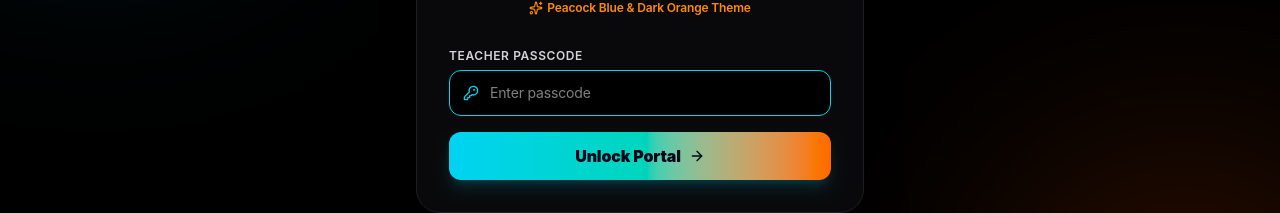
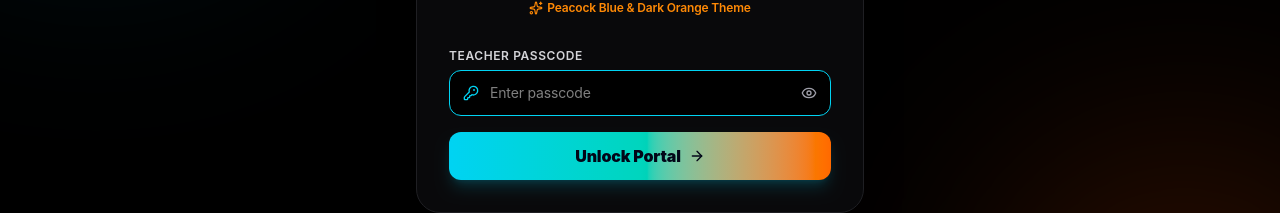
Before and after one commit to adithyajs22/Tuition-management, a React (Vite) app: page / in a window 1280 px wide. Shown: the part 368-581 px from the top of the page. Built offline with nearby package versions, Linux system fonts and the light colour scheme.

Commit message:
Update teacher passcode handling

```diff
--- a/src/components/TeacherLogin.jsx
+++ b/src/components/TeacherLogin.jsx
@@ -1,11 +1,14 @@
 import React, { useState } from 'react';
 import { useTeacherPortal } from '../context/TeacherPortalContext';
-import { GraduationCap, ArrowRight, KeyRound, Sparkles } from 'lucide-react';
+import { GraduationCap, ArrowRight, KeyRound, Sparkles, Eye, EyeOff } from 'lucide-react';
+
+const envPasscode = import.meta.env.VITE_PASSCODE || 'tuition1';
 
 export default function TeacherLogin() {
   const { loginTeacher } = useTeacherPortal();
   const [passcode, setPasscode] = useState('');
   const [errorMsg, setErrorMsg] = useState('');
+  const [showPasscode, setShowPasscode] = useState(false);
 
   const handleSubmit = (e) => {
     e.preventDefault();
@@ -46,16 +49,24 @@ export default function TeacherLogin() {
             <div className="relative">
               <KeyRound className="w-4 h-4 text-cyan-400 absolute left-3.5 top-1/2 -translate-y-1/2" />
               <input
-                type="password"
-                placeholder="Enter passcode "
+                type={showPasscode ? 'text' : 'password'}
+                placeholder="Enter passcode"
                 value={passcode}
                 onChange={(e) => {
                   setPasscode(e.target.value);
                   setErrorMsg('');
                 }}
-                className="w-full bg-[#000000] border border-[#27272a] rounded-xl pl-10 pr-4 py-3 text-sm text-white focus:outline-none focus:border-cyan-400 transition-colors shadow-inner"
+                className="w-full bg-[#000000] border border-[#27272a] rounded-xl pl-10 pr-12 py-3 text-sm text-white focus:outline-none focus:border-cyan-400 transition-colors shadow-inner"
                 autoFocus
               />
+              <button
+                type="button"
+                onClick={() => setShowPasscode((prev) => !prev)}
+                className="absolute right-3.5 top-1/2 -translate-y-1/2 text-zinc-400 hover:text-cyan-400 transition-colors"
+                aria-label={showPasscode ? 'Hide passcode' : 'Show passcode'}
+              >
+                {showPasscode ? <EyeOff className="w-4 h-4" /> : <Eye className="w-4 h-4" />}
+              </button>
             </div>
             {errorMsg && (
               <p className="text-xs font-semibold text-rose-400 mt-1.5">{errorMsg}</p>
```
